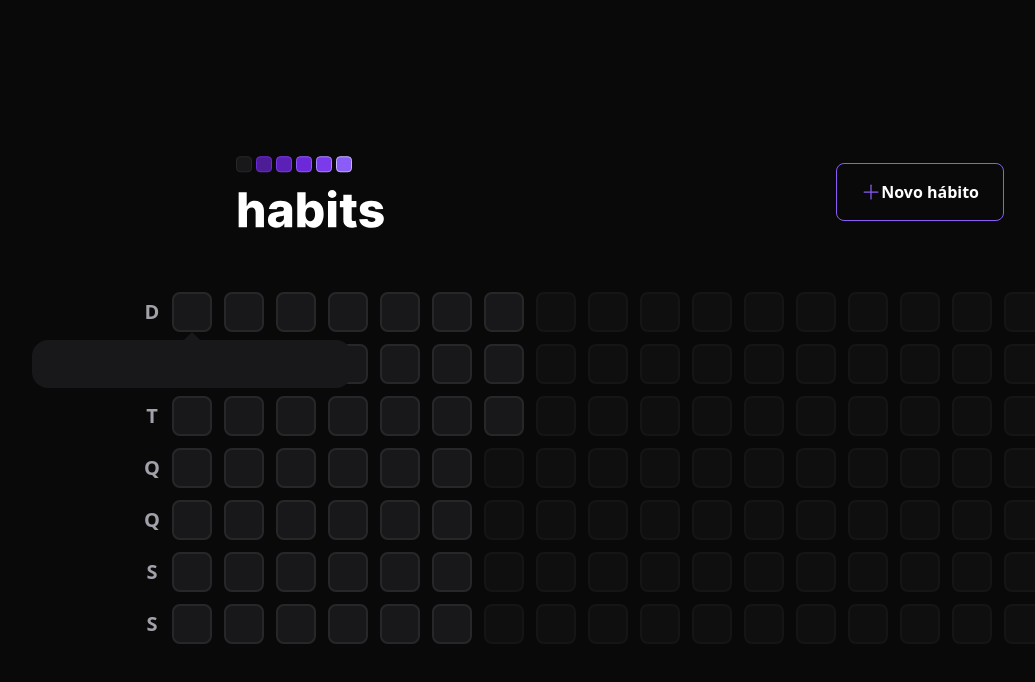
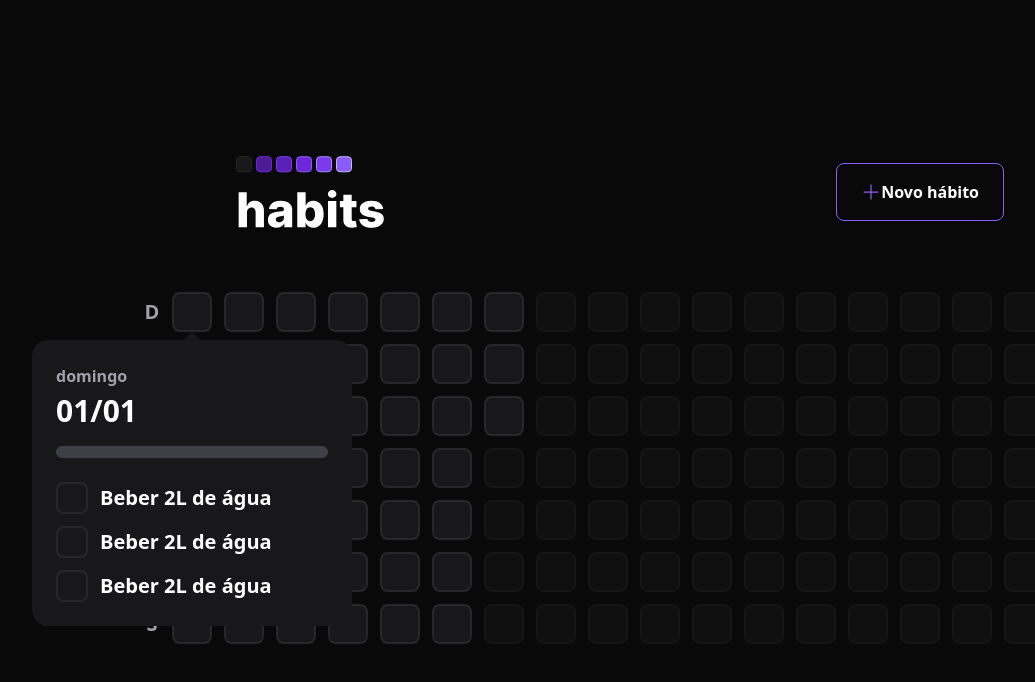
Before and after one commit to NicholasNascimento/nlw_setup_ignite, a React (Vite) app in the folder web/: page / in a window 1280 px wide. Both pictures are taken after a click on the button 212 px from the left and 312 px from the top of the page. Shown: the top 682 px of the page, without its empty margins (20-1055 px from the left). Built offline with nearby package versions, Linux system fonts and the light colour scheme; no server answers.

Commit message:
Updating content

```diff
--- a/web/src/components/HabitDay.tsx
+++ b/web/src/components/HabitDay.tsx
@@ -1,9 +1,9 @@
 import * as Popover from '@radix-ui/react-popover';
-import * as Checkbox from '@radix-ui/react-checkbox';
+
 import clsx from 'clsx';
 import { ProgressBar } from './ProgressBar';
-import { Check } from 'phosphor-react';
 import dayjs from 'dayjs';
+import { HabitsList } from './HabitsList';
 
 interface HabitDayProps {
   date: Date
@@ -32,7 +32,12 @@ export function HabitDay({ completed = 0, amount = 0, date }: HabitDayProps) {
 
       <Popover.Portal>
         <Popover.Content className='text-white min-w-[320px] p-6 rounded-2xl bg-zinc-900 flex flex-col'>
+          <span className='font-semibold text-zinc-400'>{dayOfWeek}</span>
+          <span className='mt-1 font-extrabold leading-tight text-3xl'>{dayAndMonth}</span>
 
+          <ProgressBar progress={completedPercentage} />
+
+          <HabitsList date={date} />
 
           <Popover.Arrow height={8} width={16} className="fill-zinc-900" />
         </Popover.Content>
--- /dev/null
+++ b/web/src/components/HabitsList.tsx
@@ -0,0 +1,66 @@
+import * as Checkbox from '@radix-ui/react-checkbox';
+import { Check } from 'phosphor-react';
+import { useEffect } from 'react';
+import { api } from '../lib/axios';
+
+interface HabitsListProps {
+  date: Date
+}
+
+export function HabitsList({ date }: HabitsListProps) {
+  useEffect(() => {
+    api.get('day', {
+      params: {
+        date: date.toISOString(),
+      }
+    }).then(response => {
+      console.log(response.data)
+    })
+  } ,[])
+
+  return (
+    <div className='mt-6 flex flex-col gap-3'>
+      <Checkbox.Root
+        className='flex items-center gap-3 group'
+      >
+        <div className='h-8 w-8 rounded-lg flex items-center justify-center bg-zinc-900 border-2 border-zinc-800 group-data-[state=checked]:bg-green-500 group-data-[state=checked]:border-green-500'>
+          <Checkbox.Indicator>
+            <Check size={20} className="text-white" />
+          </Checkbox.Indicator>
+        </div>
+
+        <span className='font-semibold text-xl text-white leading-tight group-data-[state=checked]:line-through group-data-[state=checked]:text-zinc-400'>
+          Beber 2L de água
+        </span>
+      </Checkbox.Root>
+
+      <Checkbox.Root
+        className='flex items-center gap-3 group'
+      >
+        <div className='h-8 w-8 rounded-lg flex items-center justify-center bg-zinc-900 border-2 border-zinc-800 group-data-[state=checked]:bg-green-500 group-data-[state=checked]:border-green-500'>
+          <Checkbox.Indicator>
+            <Check size={20} className="text-white" />
+          </Checkbox.Indicator>
+        </div>
+
+        <span className='font-semibold text-xl text-white leading-tight group-data-[state=checked]:line-through group-data-[state=checked]:text-zinc-400'>
+          Beber 2L de água
+        </span>
+      </Checkbox.Root>
+
+      <Checkbox.Root
+        className='flex items-center gap-3 group'
+      >
+        <div className='h-8 w-8 rounded-lg flex items-center justify-center bg-zinc-900 border-2 border-zinc-800 group-data-[state=checked]:bg-green-500 group-data-[state=checked]:border-green-500'>
+          <Checkbox.Indicator>
+            <Check size={20} className="text-white" />
+          </Checkbox.Indicator>
+        </div>
+
+        <span className='font-semibold text-xl text-white leading-tight group-data-[state=checked]:line-through group-data-[state=checked]:text-zinc-400'>
+          Beber 2L de água
+        </span>
+      </Checkbox.Root>
+    </div>
+  )
+}
```
Also changed, not shown: 1 other file (tests, documents, lock files or other folders).
